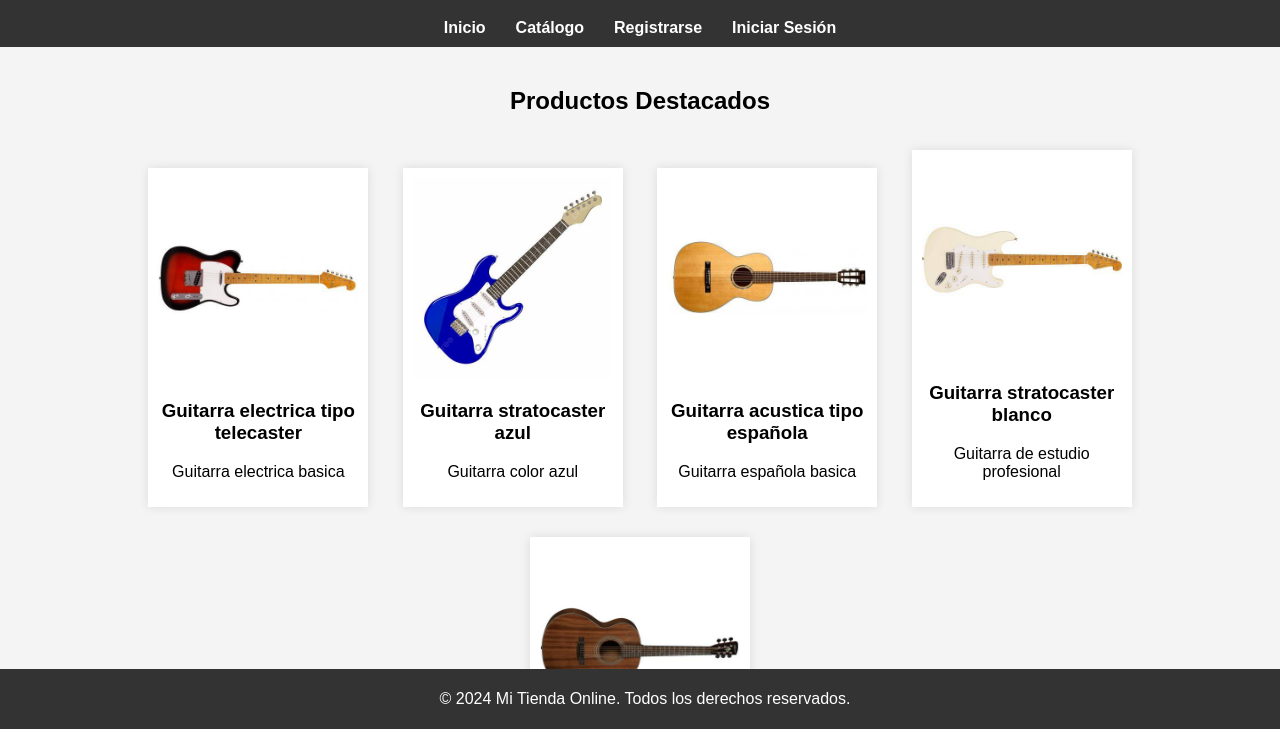
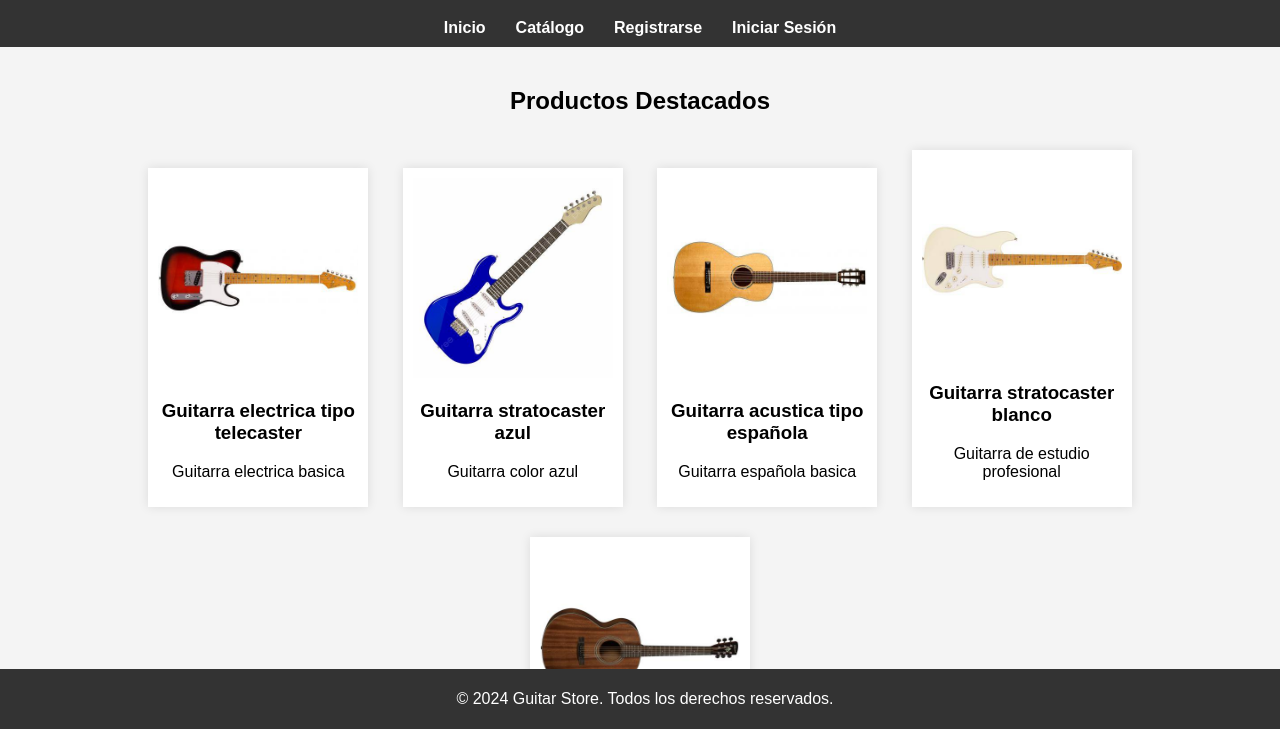
Before and after one commit to Jose-arl03/web, a plain HTML site: page index.html in a window 1280 px wide. Shown: the part 71-800 px from the top of the page. Drawn offline with Linux system fonts and the light colour scheme.

Commit message:
Update index.html

```diff
--- a/index.html
+++ b/index.html
@@ -89,7 +89,7 @@
 
     <!-- Pie de página -->
     <footer>
-        <p>&copy; 2024 Mi Tienda Online. Todos los derechos reservados.</p>
+        <p>&copy; 2024 Guitar Store. Todos los derechos reservados.</p>
     </footer>
 </body>
 </html>
```
